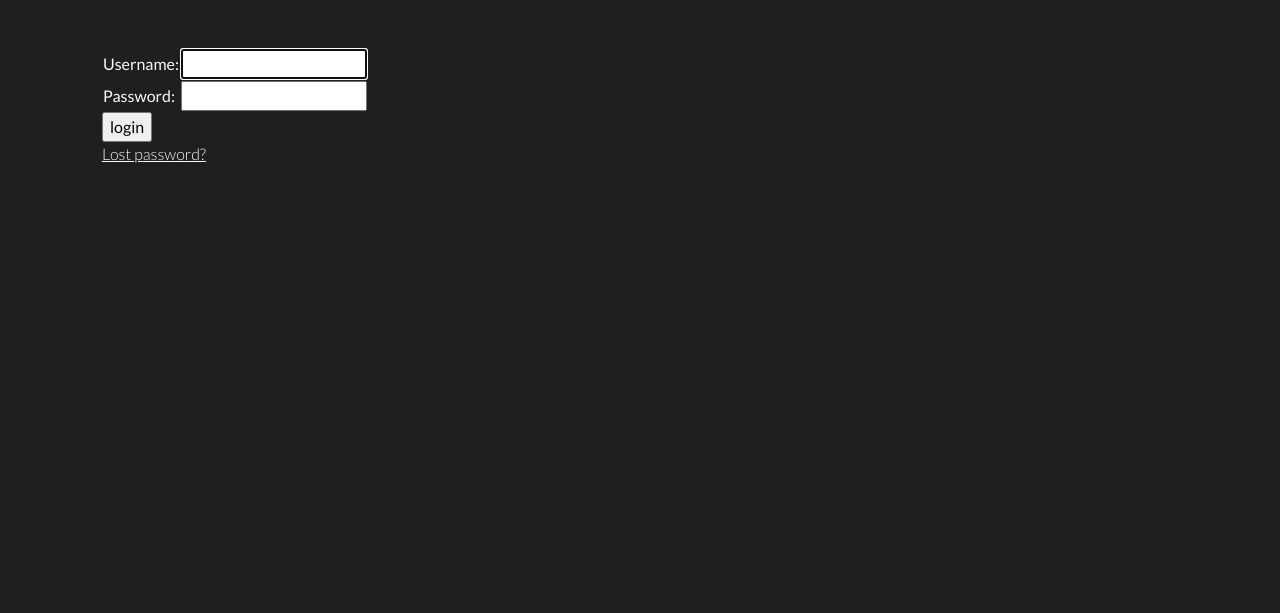
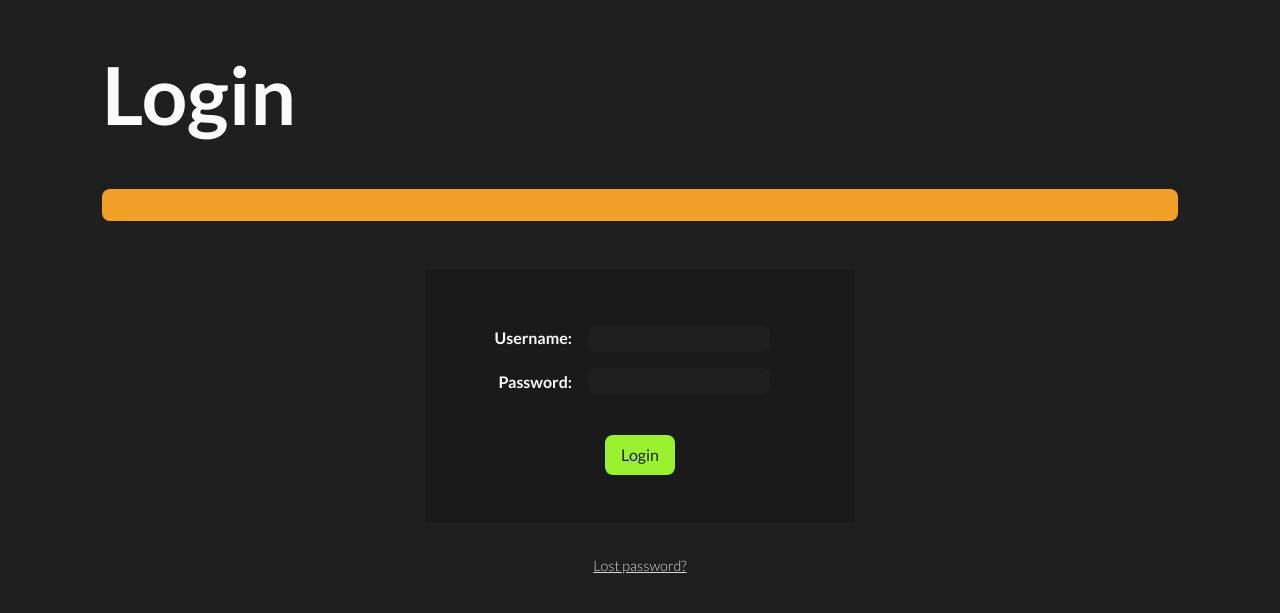
Before and after one commit to ezegonmac/Proyecto-AII, a Django app: page /accounts/login/ in a window 1280 px wide. Shown: the part 64-677 px from the top of the page. Run offline with Django 3.2, Linux system fonts and the light colour scheme.

Commit message:
Add basic style for login view

```diff
--- a/src/RubiksWeb/settings.py
+++ b/src/RubiksWeb/settings.py
@@ -130,6 +130,7 @@ STATICFILES_DIRS = [
 DEFAULT_AUTO_FIELD = 'django.db.models.BigAutoField'
 
 LOGIN_REDIRECT_URL = '/home'
+LOGOUT_REDIRECT_URL = '/home'
 
 # Console log emails reset passwords
 EMAIL_BACKEND = 'django.core.mail.backends.console.EmailBackend'
--- a/src/main/templates/profile.html
+++ b/src/main/templates/profile.html
@@ -14,7 +14,7 @@
     <p>{{ user.profile.bio }}</p>
     {% endif %}
 
-    <h2>Recent Posts</h2>
+    <h2>Liked Posts</h2>
     {% for post in user.posts.all %}
     <h3>{{ post.title }}</h3>
     <p>{{ post.body }}</p>
--- a/src/main/templates/registration/logged_out.html
+++ /dev/null
@@ -1,6 +0,0 @@
-{% extends "base.html" %}
-
-{% block content %}
-  <p>Logged out!</p>
-  <a href="{% url 'login'%}">Click here to login again.</a>
-{% endblock %}
--- a/src/main/templates/registration/login.html
+++ b/src/main/templates/registration/login.html
@@ -1,7 +1,19 @@
 {% extends "base.html" %}
+
+{% block head %}
+	{% load static %}
+	<link rel="stylesheet" href="{% static 'styles/login.css' %}">
+{% endblock head %}
+
+{% block title %}
+Login
+{% endblock title %}
 
 {% block content %}
 
+  <h1 class="title">Login</h1>
+
+  <div class="message">
     {% if form.errors %}
     <p>Your username and password didn't match. Please try again.</p>
     {% endif %}
@@ -14,24 +26,24 @@
       <p>Please login to see this page.</p>
       {% endif %}
       {% endif %}
+  </div>
 
-  <form method="post" action="{% url 'login' %}">
+  <form class="login-form" method="post" action="{% url 'login' %}">
     {% csrf_token %}
     <table>
       <tr>
-        <td>{{ form.username.label_tag }}</td>
-        <td>{{ form.username }}</td>
+        <td class="form-label" >{{ form.username.label_tag }}</td>
+        <td class="form-input" >{{ form.username }}</td>
       </tr>
       <tr>
-        <td>{{ form.password.label_tag }}</td>
-        <td>{{ form.password }}</td>
+        <td class="form-label" >{{ form.password.label_tag }}</td>
+        <td  class="form-input" >{{ form.password }}</td>
       </tr>
     </table>
-    <input type="submit" value="login">
+    <input class="form-button" type="submit" value="Login">
     <input type="hidden" name="next" value="{{ next }}">
   </form>
 
-  {# Assumes you setup the password_reset view in your URLconf #}
-  <p><a href="{% url 'password_reset' %}">Lost password?</a></p>
+  <p class="lost-passwd"><a href="{% url 'password_reset' %}">Lost password?</a></p>
 
 {% endblock %}
--- /dev/null
+++ b/src/static/styles/login.css
@@ -0,0 +1,84 @@
+
+.title {
+    margin-bottom: 3rem;
+}
+
+.message {
+    margin-bottom: 3rem;
+    padding: 1rem;
+    background-color: var(--color-orange);
+    border-radius: 0.5rem;
+}
+
+.message p {
+    color: var(--color-gray-900);
+    font-weight: bold;
+}
+
+.login-form {
+    width: 40%;
+    min-width: 300px;
+    margin-inline: auto;
+    margin-bottom: 2rem;
+    padding: 3rem;
+    background-color: var(--color-gray-925);
+    display: flex;
+    flex-direction: column;
+    align-items: center;
+}
+
+.login-form table {
+    width: 100%;
+    margin-bottom: 2rem;
+}
+
+.form-label {
+    text-align: right;
+    font-weight: bold;
+    padding: 0.5rem;
+}
+
+.form-input {
+    padding: 0.5rem;
+}
+
+.form-input input {
+    outline: none;
+    border: none;
+    border-radius: 0.5rem;
+    background-color: var(--color-gray-900);
+    color: var(--color-gray-400);
+    font-size: 1rem;
+    height: 1.7rem;
+}
+
+.form-button {
+    padding: 0.5rem 1rem;
+    border: none;
+    border-radius: 0.5rem;
+    background-color: var(--color-lime);
+    color: var(--color-gray-900);
+    font-size: 1rem;
+    font-weight: 400;
+    outline: none;
+    transition-timing-function: cubic-bezier(0.68, -0.55, 0.27, 1.55);
+    transition-duration: 0.5s;
+}
+
+.form-button:hover {
+    translate: 1rem 0rem;
+}
+
+.lost-passwd {
+    text-align: center;
+    font-size: 0.9rem;
+}
+
+.lost-passwd a {
+    color: var(--color-gray-400);
+    text-decoration: underline;
+}
+
+.lost-passwd a:hover {
+color: #666;
+}
```
Lines whose indentation alone changed are shown as unchanged.
